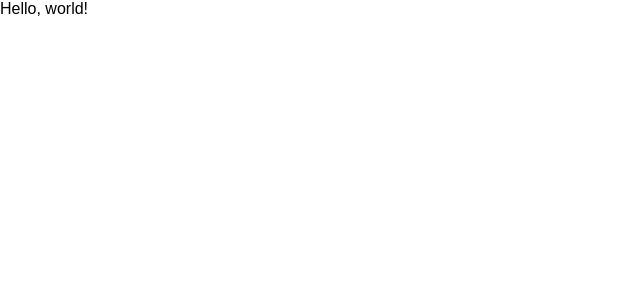
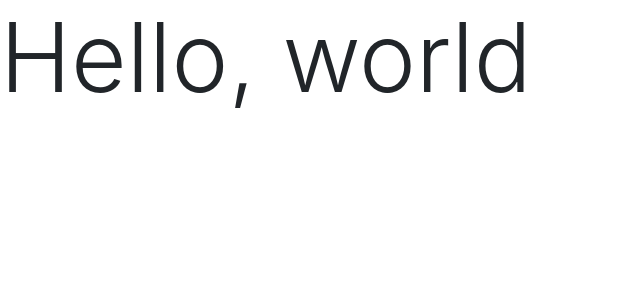
Before and after one commit to iwakoscott/mission-control, a React (Create React App) app: page / in a window 1280 px wide. Shown: the top 300 px of the page, without its empty margins (0-640 px from the left). Built offline with nearby package versions, Linux system fonts and the light colour scheme.

Commit message:
add bootstrap, import into App.js

```diff
--- a/package.json
+++ b/package.json
@@ -3,6 +3,7 @@
   "version": "0.1.0",
   "private": true,
   "dependencies": {
+    "bootstrap": "^4.0.0",
     "react": "^16.2.0",
     "react-dom": "^16.2.0",
     "react-redux": "^5.0.7",
--- a/src/components/App.js
+++ b/src/components/App.js
@@ -1,10 +1,11 @@
 import React, { Component } from 'react';
+import 'bootstrap/dist/css/bootstrap.min.css';
 
 class App extends Component {
   render() {
     return (
       <div className="App">
-        Hello, world!
+        <h1 className="display-1">Hello, world</h1>
       </div>
     );
   }
```
Also changed, not shown: 1 other file (tests, documents, lock files or other folders).
